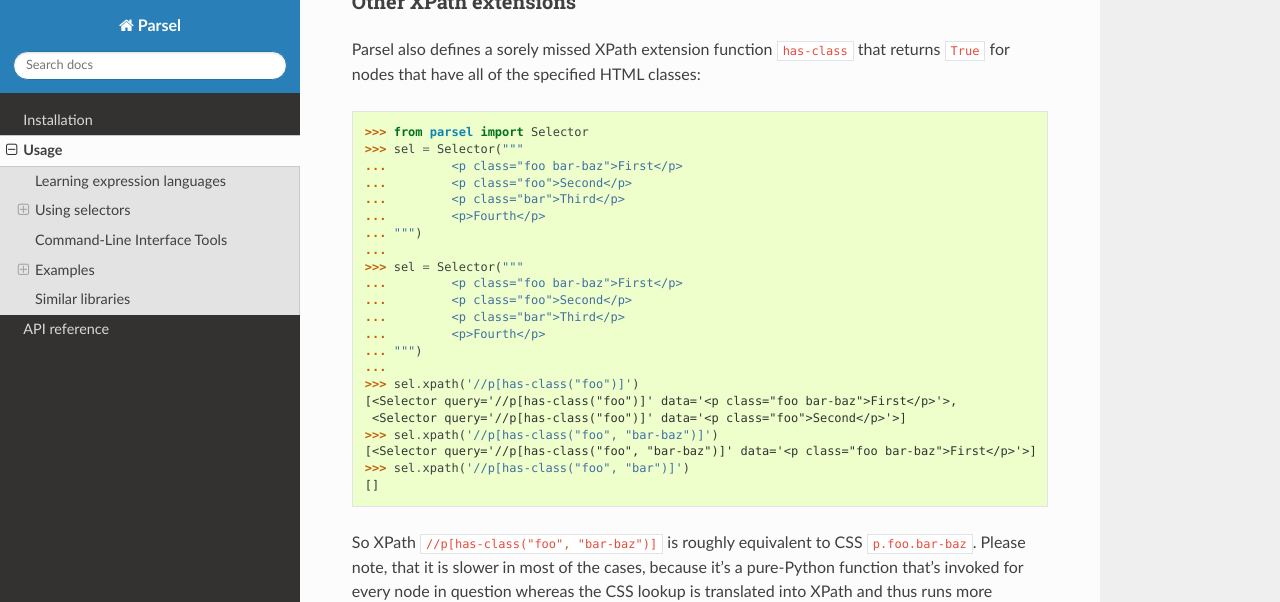
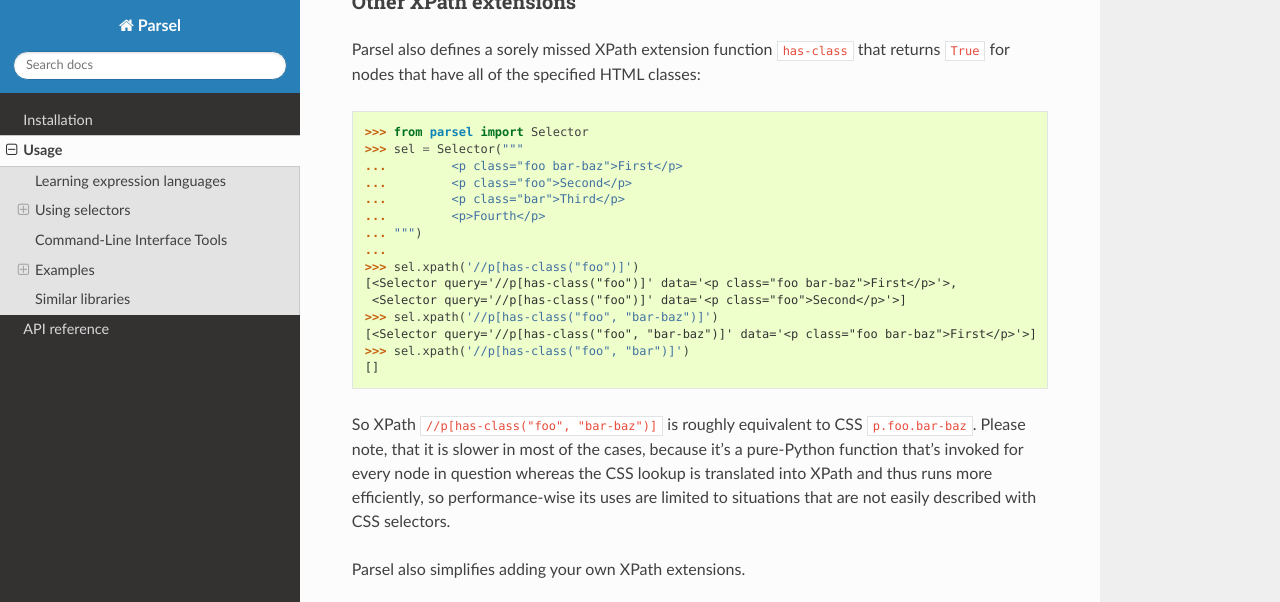
Before and after one commit to scrapy/parsel, a Sphinx documentation site: the page built from docs/usage.rst, in a window 1280 px wide and 900 px high, scrolled down 11709 px, cut to the strip 0-602 px from the top of the window. Built offline with Sphinx 7.4.7 and the Read the Docs theme 3.1.0, drawn with Linux system fonts in a browser that asks for light colours.

Commit message:
docs:delete redundant code in has-class usage example. (#305)

```diff
--- a/docs/usage.rst
+++ b/docs/usage.rst
@@ -609,13 +609,6 @@ returns ``True`` for nodes that have all of the specified HTML classes::
     ...         <p>Fourth</p>
     ... """)
     ...
-    >>> sel = Selector("""
-    ...         <p class="foo bar-baz">First</p>
-    ...         <p class="foo">Second</p>
-    ...         <p class="bar">Third</p>
-    ...         <p>Fourth</p>
-    ... """)
-    ...
     >>> sel.xpath('//p[has-class("foo")]')
     [<Selector query='//p[has-class("foo")]' data='<p class="foo bar-baz">First</p>'>,
      <Selector query='//p[has-class("foo")]' data='<p class="foo">Second</p>'>]
```
